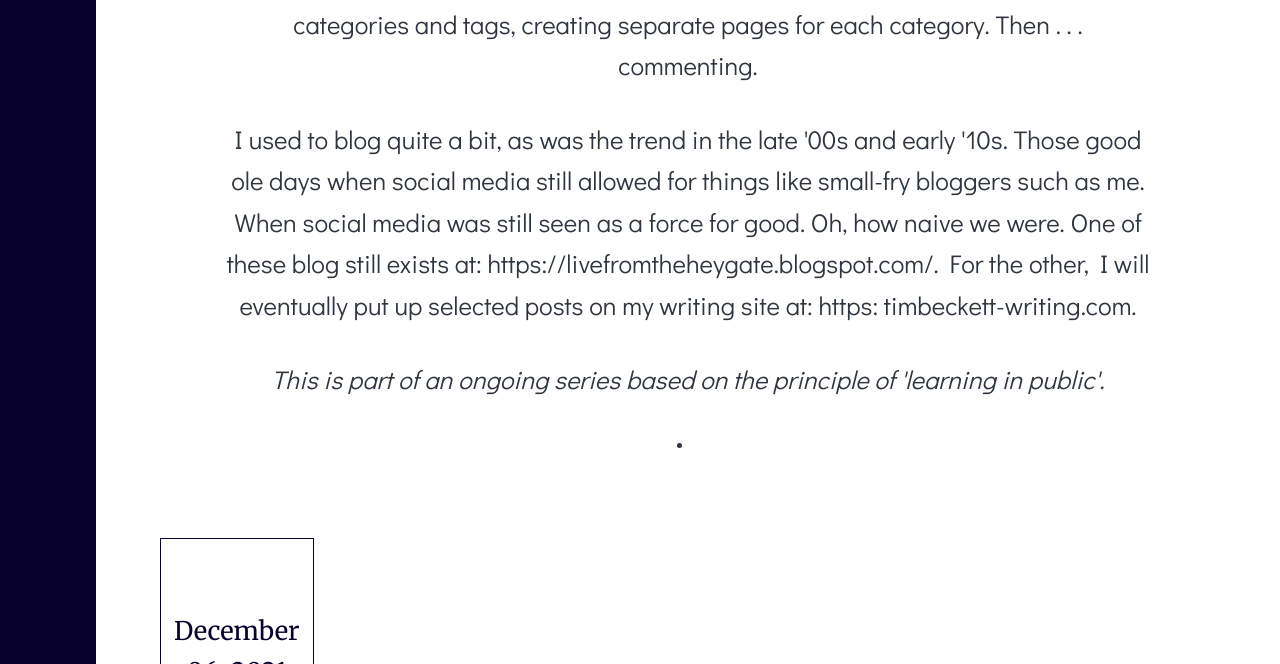
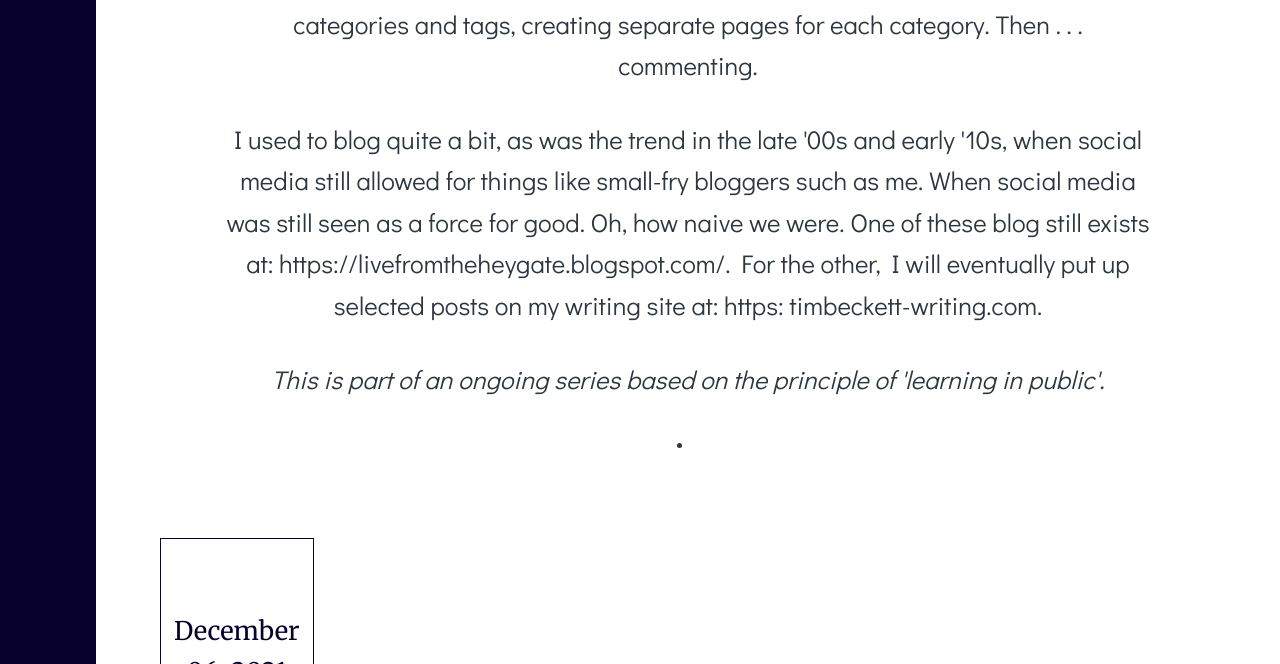
Before and after one commit to timbec/gatsby-portfolio-blog, a Gatsby site: page /blog in a window 1280 px wide. Shown: the part 992-1656 px from the top of the page. Built offline with nearby package versions, Linux system fonts and the light colour scheme; Gatsby itself is replaced by a stand-in of ours.

Commit message:
Text Edit to blog page.

```diff
--- a/src/components/Blog/BlogIntro.js
+++ b/src/components/Blog/BlogIntro.js
@@ -15,7 +15,7 @@ const BlogIntro = () => {
 
         <p>For the moment, I plan on just throwing up articles as I write them, but soon I will add categories and tags, creating separate pages for each category. Then . . . commenting.</p>
 
-        <p>I used to blog quite a bit, as was the trend in the late '00s and early '10s. Those good ole days when social media still allowed for things like small-fry bloggers such as me. When social media was still seen as a force for good. Oh, how naive we were. One of these blog still exists at: https://livefromtheheygate.blogspot.com/. For the other, I will eventually put up selected posts on my writing site at: https: timbeckett-writing.com. </p>
+        <p>I used to blog quite a bit, as was the trend in the late '00s and early '10s, when social media still allowed for things like small-fry bloggers such as me. When social media was still seen as a force for good. Oh, how naive we were. One of these blog still exists at: https://livefromtheheygate.blogspot.com/. For the other, I will eventually put up selected posts on my writing site at: https: timbeckett-writing.com. </p>
 
         <p>
         <em>This is part of an ongoing series based on the principle of 'learning in public'. </em>
```
